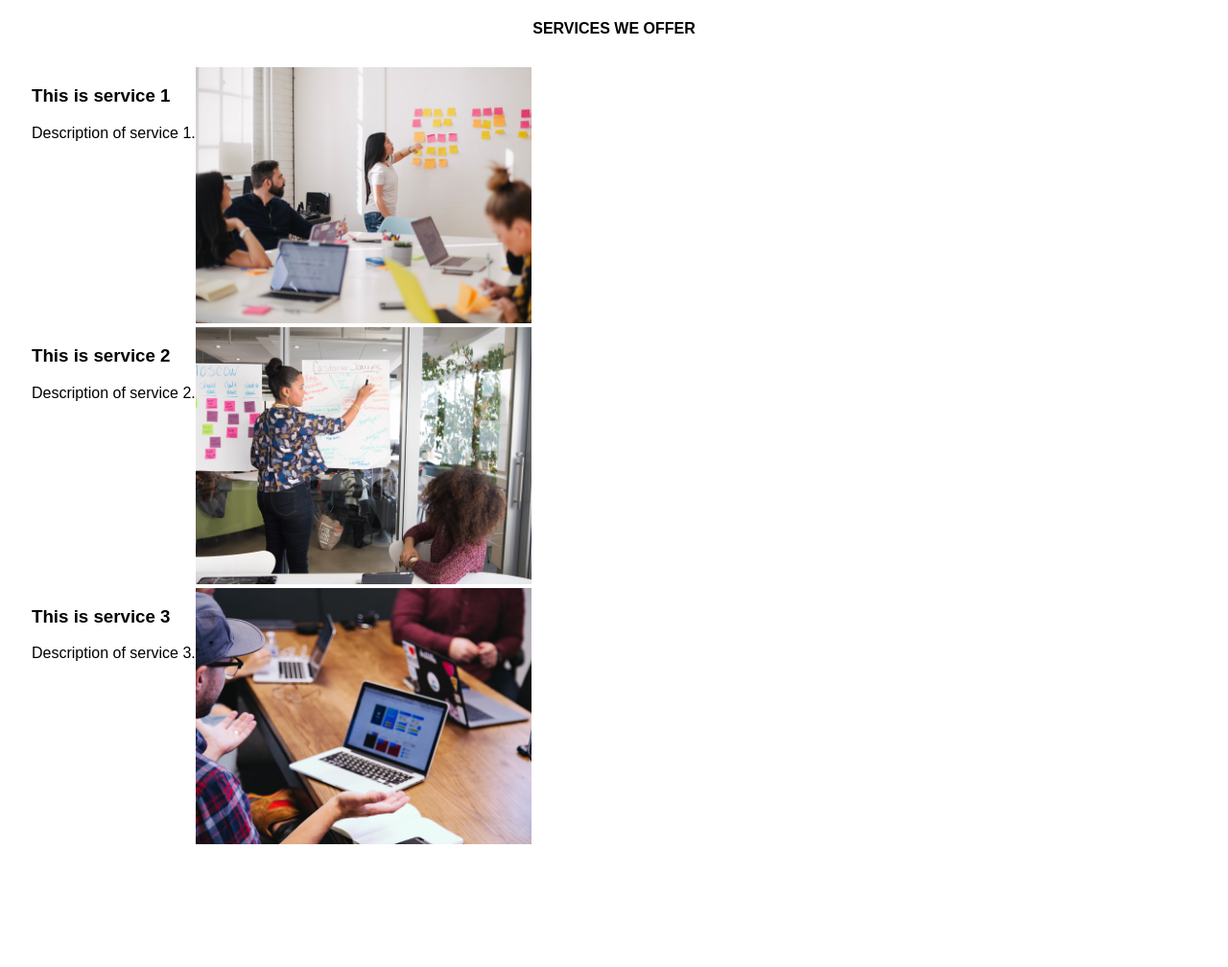
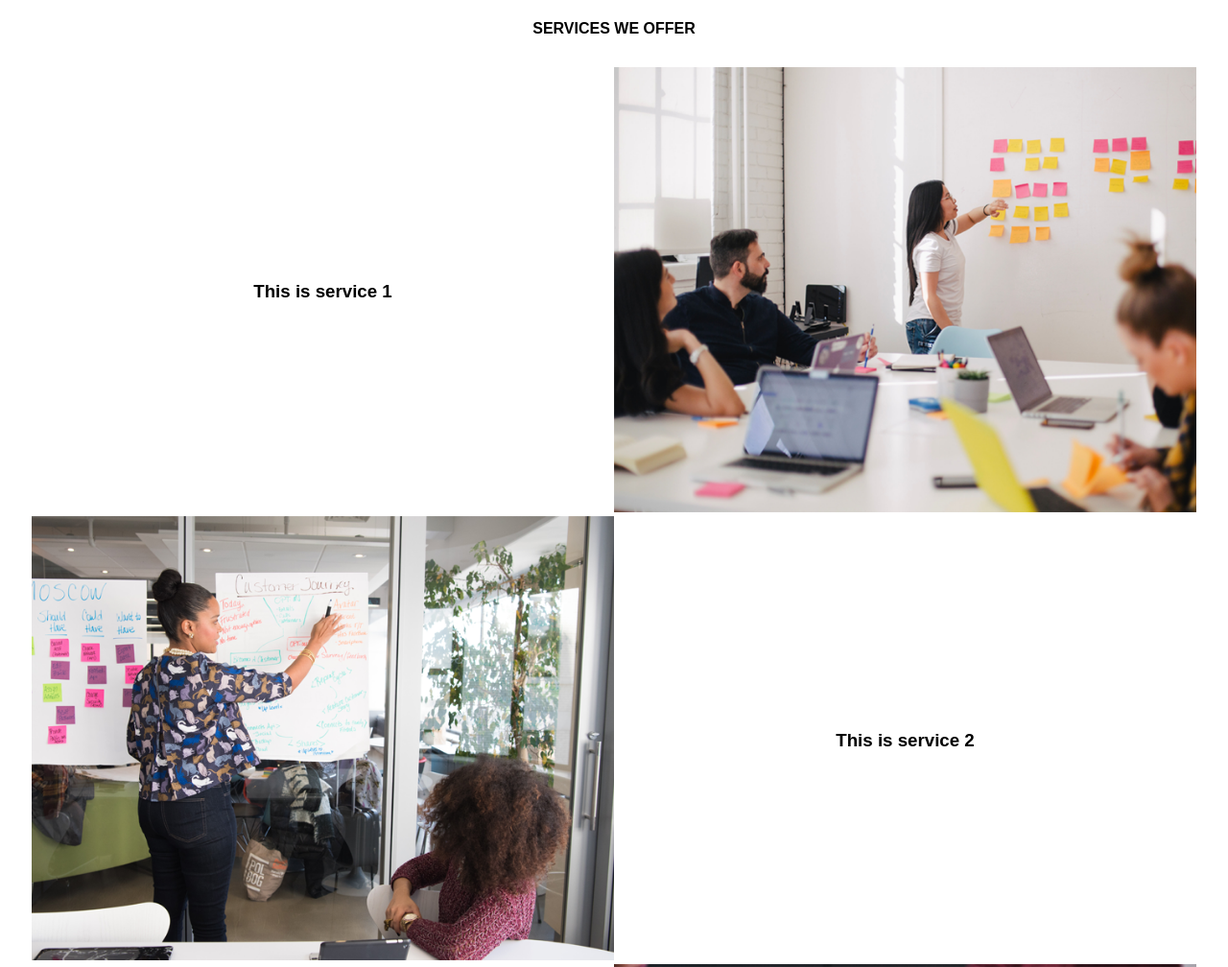
Before and after one commit to davitmnatsakanyan/cambermast-layout, a plain HTML site: page index.html in a window 1280 px wide. Shown: the part 540-1548 px from the top of the page at 96% size. Before the commit the page ends 1432 px from the top, so only its background shows below. Drawn offline with Linux system fonts and the light colour scheme.

Commit message:
Add initial services area. Work tbd

```diff
--- a/index.html
+++ b/index.html
@@ -38,50 +38,35 @@
         </div>
 
         <!-- Services area -->
+        <!--    Currently not functioning as expected.
+                If you go to the mobile view, you will see
+                the layout does not work. This grid column
+                should probably be a flexbox using
+                column reverse.
+        -->
         <div class="services-area">
-            <div class="services">
-                <div class="services__item services_item--body">
+            <div class="services-text">
                 <h3>This is service 1</h3>
-                    <p>Description of service 1.</p>
             </div>
-                <div class="services__item services__item--figure">
-                    <img class="services__item services__item--image" src="images/home/home-agile-transformation.png" alt="Agile transformation image.">
+            <div class="services-div">
+                <img class="services-image" src="images/home/home-agile-transformation.png" alt="Agile transformation image.">
             </div>
-                <div class="services__item services_item--body">
+            <div class="services-div">
+                <img class="services-image" src="images/home/home-agile-coaching.png" alt="Agile transformation image.">
+            </div>
+            <div class="services-text">
                 <h3>This is service 2</h3>
-                    <p>Description of service 2.</p>
             </div>
-                <div class="services__item services__item--figure">
-                    <img class="services__item services__item--image" src="images/home/home-agile-coaching.png" alt="Agile transformation image.">
+            <div class="services-text">
+                <h3>This is service 3</h3>
             </div>
-                <div class="services__item services_item--body">
-                    <h3>This is service 3</h3>
-                    <p>Description of service 3.</p>
-                </div>
-                <div class="services__item services__item--figure">
-                    <img class="services__item services__item--image" src="images/home/home-agile-sw-implementation.png" alt="Agile transformation image.">
+            <div class="services-div">
+                <img class="services-image" src="images/home/home-agile-sw-implementation.png" alt="Agile transformation image.">
             </div>
         </div>
     </div>
-
-            <!-- <div class="services-area__item services-area__item--body">
-                <h3>This is service 1</h3>
-                <p>Some information about the service.</p>
-            </div>
-            <div class="services-area__item services-area__item--figure">
-                <img class="services-area__image" src="images/home/home-agile-transformation.png" alt="">
-            </div>
-            <div class="services-image-div ">
-                <img class="services-image" src="images/home/home-agile-coaching.png" alt="">
-            </div>
-            <div class="services-text">This is service 2</div>
-            <div class="services-text">This is service 3</div>
-            <div class="services-image-div">
-                <img class="services-image" src="images/home/home-agile-sw-implementation.png" alt="">
-            </div> -->
-        </div>
         <!--
-
+        To be done.
         <div class="podcast-area">pod</div>
         <div class="download-area">dl</div>
         <div class="subtitle-area">sub</div>
--- a/scss/layout/_svcs.scss
+++ b/scss/layout/_svcs.scss
@@ -1,7 +1,6 @@
-layout for services
-
 // layout for services
 
+// display a stacked grid <767 pixels
 .services-area {
     grid-area: svcs;
     display: grid;
@@ -11,6 +10,7 @@ layout for services
     @if $debug { background-color: $debugServicesArea; }
 }
 
+// display a 2-column grid >768
 @include for-size(full-size) {
     .services-area {
     grid-area: svcs;
@@ -24,41 +24,13 @@ layout for services
     }
 }
 
-.services {
-    display: flex;
-    flex-wrap: wrap;
-
-    &:nth-child(even) {
-        flex-direction: row-reverse; // 3
-      }
-
-    &__item {
-        &--image {
-            width: 350px;
-            max-width: 100%;
-            height: auto;
-        }
-    }
+.services-text {
+    display: grid;
+    align-items: center;
+    justify-content: center;
 }
 
-
-
-
-// .services-text {
-//     display: grid;
-//     align-items: center;
-//     justify-content: center;
-// }
-
-// .services-image-div {
-//     display: grid;
-//     align-items: center;
-//     justify-content: center;
-// }
-
-// .services-image {
-//     // min-width: 350px; // Do not resize to smaller than this.
-//     width: 350px;
-//     max-width: 100%;
-//     height: auto;
-// }
+.services-image {
+    max-width: 100%;
+    height: auto;
+}
```
Also changed, not shown: README.md, images/design/Testimonials.png (added), scss/main.css, 5 other files. Lines whose indentation alone changed are shown as unchanged.
